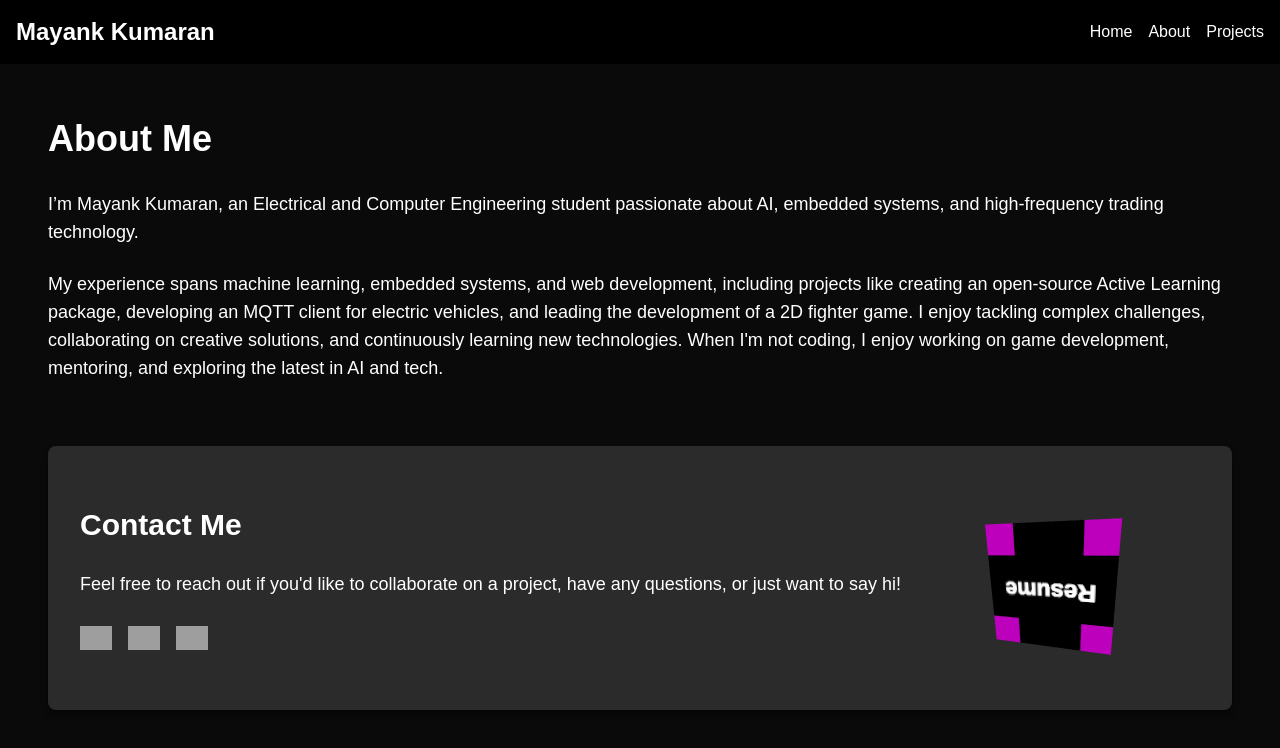
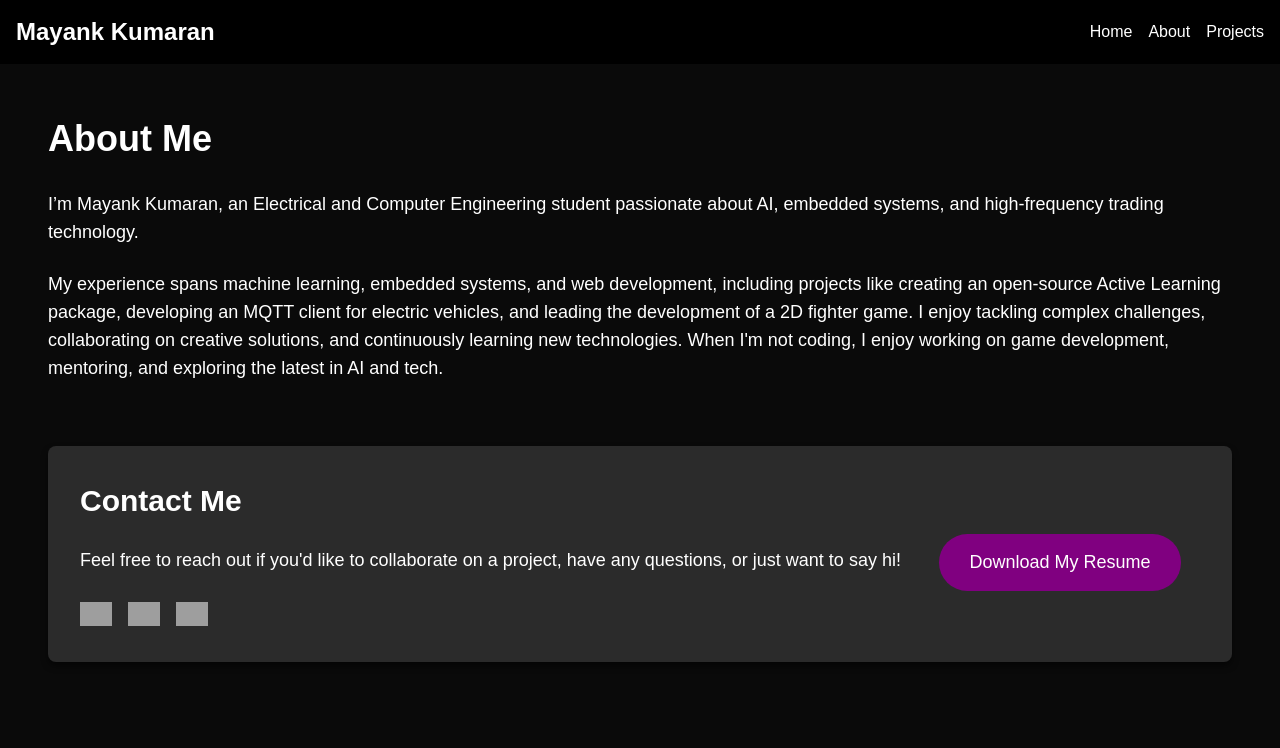
Before and after one commit to ShadowSevenTwoFour/DeveloperPortfolio, a Next.js app: page /about in a window 1280 px wide. Shown: the top 748 px of the page. Built offline with nearby package versions, Linux system fonts and the light colour scheme; grey boxes are pictures that could not be loaded.

Commit message:
fix resume

```diff
--- a/src/app/about/about.css
+++ b/src/app/about/about.css
@@ -33,7 +33,7 @@ margin-bottom: 4rem;
   font-size: 2.25rem; /* 4xl */
   font-weight: 800; /* extrabold */
   margin-bottom: 1.5rem;
-color: #FFFFFF; /* Deep purple for headings */
+  color: #FFFFFF;
 }
 
 .about-section p {
@@ -65,7 +65,7 @@ flex-direction: column; /* Default to column layout on smaller screens */
   font-size: 1.875rem; /* 3xl */
   font-weight: 700; /* bold */
   margin-bottom: 1.5rem;
-color: #FFFFFF; /* Deep purple for headings */
+  color: #FFFFFF;
 }
 
 .contact-section p {
@@ -97,6 +97,11 @@ justify-content: flex-start; /* Align to the left */
   display: inline-block;
   width: 32px;
   height: 32px;
+  transition: filter 0.3s ease; /* Smooth transition effect */
+}
+
+.contact-details a:hover {
+  filter: brightness(1.2) hue-rotate(270deg);
 }
 
 .contact-details img {
@@ -105,14 +110,34 @@ height: 100%;
   object-fit: contain;
 }
 
-/* Contact Right Section for the Three.js Cube */
+/* Contact Right Section with Resume Button */
 .contact-right {
   flex: 1;
   display: flex;
   justify-content: center;
   align-items: center;
+  flex-direction: column; /* Stack elements vertically */
 }
 
+/* Move the resume button to the right */
+.resume-button {
+  background-color: #800080;
+  color: white;
+  padding: 15px 30px;
+  font-size: 18px;
+  border-radius: 50px;
+  border: none;
+  cursor: pointer;
+  transition: transform 0.2s ease, background-color 0.3s ease;
+  margin-top: 1rem; /* Ensure space between the button and any adjacent content */
+}
+
+.resume-button:hover {
+  background-color: #9a00b8;
+  transform: scale(1.05);
+}
+
+/* Contact Right Three.js canvas */
 .contact-right canvas {
   width: 300px;
   height: 300px;
--- a/src/app/about/page.js
+++ b/src/app/about/page.js
@@ -4,7 +4,6 @@ import { useState, useEffect } from "react";
 import Image from 'next/image'; // Import the Image component
 import { useRouter } from "next/navigation"; // For navigation
 import './about.css';  // Import your custom CSS file
-import ThreeJSResume from './resume'; // Import the Three.js component
 
 export default function AboutContact() {
   const [isFadingIn, setIsFadingIn] = useState(true); // State to manage fade-in
@@ -67,7 +66,13 @@ export default function AboutContact() {
         </div>
 
         <div className="contact-right">
-          <ThreeJSResume /> {/* Render the Three.js canvas on the right */}
+          {/* Resume Button */}
+          <button
+            className="resume-button"
+            onClick={() => window.open('/Mayank_Kumaran_FA24_Resume.pdf', '_blank')}
+          >
+            Download My Resume
+          </button>
         </div>
       </section>
     </main>
--- a/src/app/about/resume.js
+++ /dev/null
@@ -1,87 +0,0 @@
-// ThreeJSResume.js
-import { useEffect, useRef } from "react";
-import * as THREE from "three";
-
-export default function ThreeJSResume() {
-  const mountRef = useRef(null);
-
-  useEffect(() => {
-    // Setup the scene
-    const scene = new THREE.Scene();
-    const camera = new THREE.PerspectiveCamera(75, 1, 0.1, 1000);
-    const renderer = new THREE.WebGLRenderer({ antialias: true, alpha: true });
-    renderer.setSize(200, 200); // Set renderer size
-
-    // Function to create a texture with the word "Resume" and purple corners
-    const createTextTexture = (text) => {
-      const canvas = document.createElement('canvas');
-      const context = canvas.getContext('2d');
-      canvas.width = 256;
-      canvas.height = 256;
-
-      // Set background to transparent and purple for corners
-      context.clearRect(0, 0, canvas.width, canvas.height); // Transparent background
-
-      // Draw purple corners
-      const cornerSize = 60; // Size of the corner
-      context.fillStyle = '#800080'; // Purple color
-      // Top-left corner
-      context.fillRect(0, 0, cornerSize, cornerSize);
-      // Top-right corner
-      context.fillRect(canvas.width - cornerSize, 0, cornerSize, cornerSize);
-      // Bottom-left corner
-      context.fillRect(0, canvas.height - cornerSize, cornerSize, cornerSize);
-      // Bottom-right corner
-      context.fillRect(canvas.width - cornerSize, canvas.height - cornerSize, cornerSize, cornerSize);
-
-      // Draw the text
-      context.fillStyle = 'white';
-      context.font = 'bold 48px Arial';
-      context.textAlign = 'center';
-      context.textBaseline = 'middle';
-      context.fillText(text, canvas.width / 2, canvas.height / 2);
-
-      return new THREE.CanvasTexture(canvas);
-    };
-
-    // Create the six materials, one for each cube face
-    const materials = [
-      new THREE.MeshBasicMaterial({ map: createTextTexture('Resume') }),
-      new THREE.MeshBasicMaterial({ map: createTextTexture('Resume') }),
-      new THREE.MeshBasicMaterial({ map: createTextTexture('Resume') }),
-      new THREE.MeshBasicMaterial({ map: createTextTexture('Resume') }),
-      new THREE.MeshBasicMaterial({ map: createTextTexture('Resume') }),
-      new THREE.MeshBasicMaterial({ map: createTextTexture('Resume') }),
-    ];
-
-    // Add a cube with the text texture on each face
-    const geometry = new THREE.BoxGeometry(2, 2, 2);
-    const cube = new THREE.Mesh(geometry, materials);
-    scene.add(cube);
-
-    // Set the camera position
-    camera.position.z = 3;
-
-    // Animation loop
-    const animate = function () {
-      requestAnimationFrame(animate);
-
-      // Rotate the cube
-      cube.rotation.x += 0.01;
-      cube.rotation.y += 0.01;
-
-      renderer.render(scene, camera);
-    };
-    animate();
-
-    // Append renderer to the DOM
-    mountRef.current.appendChild(renderer.domElement);
-
-    // Clean up on component unmount
-    return () => {
-      mountRef.current.removeChild(renderer.domElement);
-    };
-  }, []);
-
-  return <div ref={mountRef} style={{ cursor: 'pointer' }} onClick={() => window.open('/Mayank_Kumaran_FA24_Resume.pdf', '_blank')} />;
-}
--- a/src/app/projects/page.js
+++ b/src/app/projects/page.js
@@ -27,6 +27,12 @@ export default function Projects() {
       link: "https://github.com/ShadowSevenTwoFour/RFID-NFC-Scanner"
     },
     {
+      title: "My Portfolio",
+      description: "This website that you're on right now is made using a stack of Next.js, React.js, and Three.js, with HTML and Tailwind CSS styling.",
+      imageSrc: "/portfolio_home.png",
+      link: "https://github.com/ShadowSevenTwoFour/DeveloperPortfolio"
+    },
+    {
       title: "FPGA-Based Super Mario Bros NES",
       description: "Recreated Super Mario Bros for the NES (with some fun course-specific tweaks) on an FPGA using VHDL and a VGA display.",
       imageSrc: "/fpga-mario.png",
@@ -37,7 +43,7 @@ export default function Projects() {
       description: "Made an RC car in a team of 4 using an Arduino Uno, a bluetooth controller, and Fusion360 for CAD.",
       imageSrc: "/rc-car.png",
       link: "https://github.com/ShadowSevenTwoFour/RC-Car"
-    }
+    },
   ];
 
   return (
```
Lines whose indentation alone changed are shown as unchanged.
